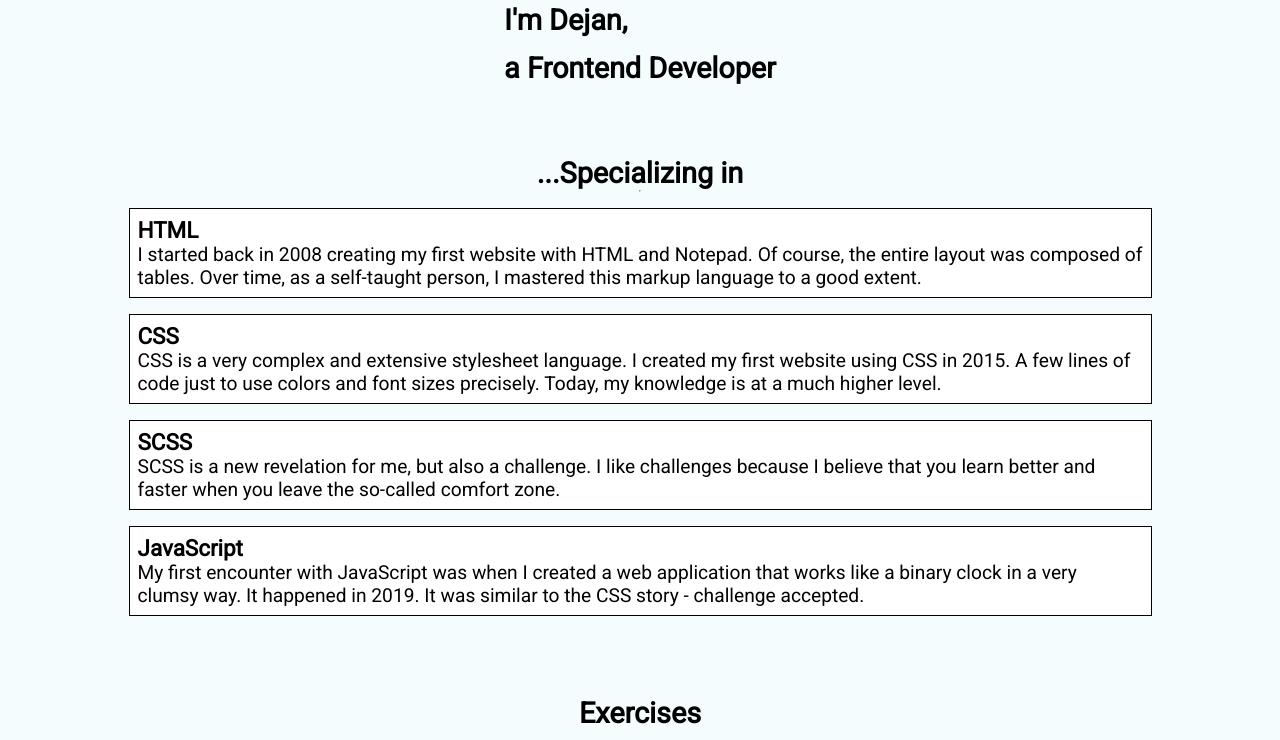
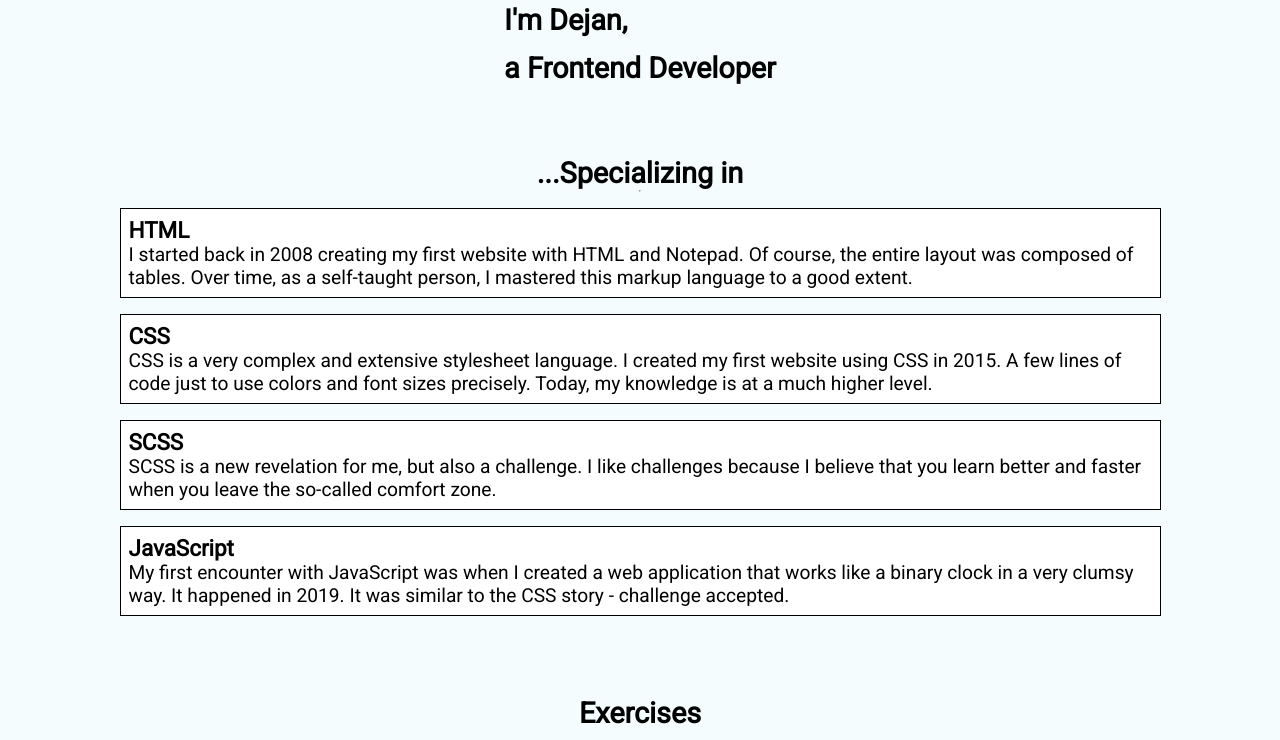
Before and after one commit to triplnj/final-uib-project, a website: page docs/index.html in a window 1280 px wide. Shown: the part 212-952 px from the top of the page. Drawn offline with Linux system fonts and the light colour scheme.

Commit message:
correction

```diff
--- a/styles/_mixins.scss
+++ b/styles/_mixins.scss
@@ -2,6 +2,6 @@
 
     padding: 0;
     margin: 0;
-    box-sizing: border-box;
+    box-sizing: content-box;
 
 }
--- a/styles/main.scss
+++ b/styles/main.scss
@@ -70,7 +70,7 @@
 
   label input:checked + .menu {
     box-shadow: 0 0 0 5vw transparent, 0 0 0 5vh transparent;
-    border-radius: 50%;
+    border-radius: 100%;
   }
 
   label input:checked + .menu .hamburger {
@@ -179,9 +179,11 @@
       &-grid {
         display: flex;
         flex-direction: column;
-        place-items: center;
+        align-items: center;
+        justify-content: center;
         gap: 1rem;
         .card {
+
           max-width: 300px;
           border: solid 1px;
           background-color: white;
@@ -255,10 +257,7 @@
   label a {
     font-size: 1.1rem !important;
   }
-  .card{
-    height:204px;
-    background-color: blue;
-  }
+
 }
 
 @media (min-width: 768px) {
@@ -320,6 +319,7 @@
       display: grid;
       grid-template-columns: repeat(1fr, 1fr);
       grid-template-rows: repeat(2, 1fr);
+
       place-content: center;
 
       .proj-img {
@@ -370,17 +370,18 @@
   }
   main .home-specialization-grid {
     display: flex;
-
+    width: 100%;
     flex-direction: row;
     flex-wrap: wrap;
     justify-content: center;
+    align-items: center;
   }
   .card {
-    // width: 50% !important;
-    max-width: 400px;
+
+    width: 22rem;
     border: solid 1px;
     background-color: white;
-    padding: 0.5rem;
+    padding: 1rem;
   }
 }
 
```
Also changed, not shown: docs/css/main.css, 1 other file.
